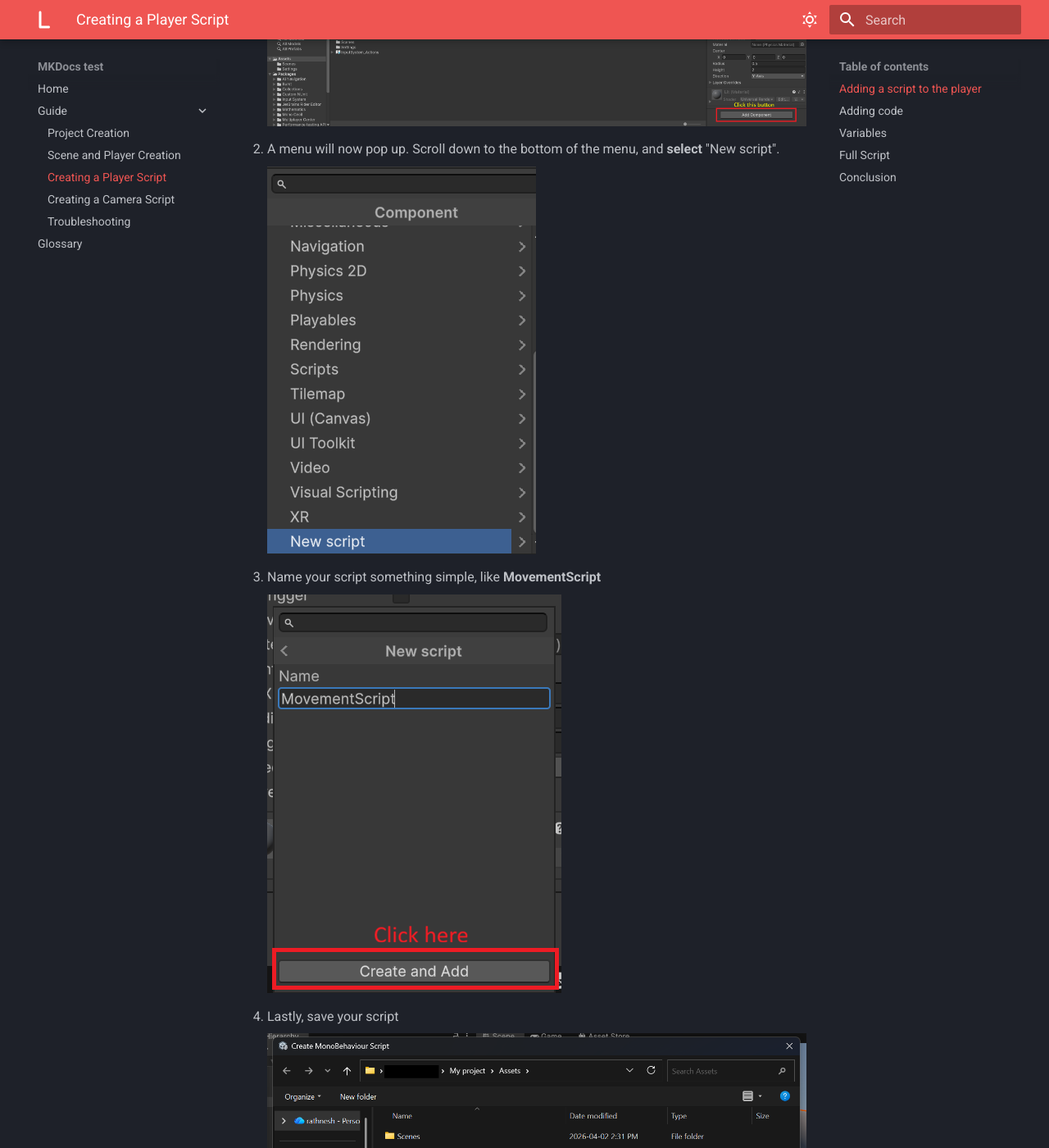
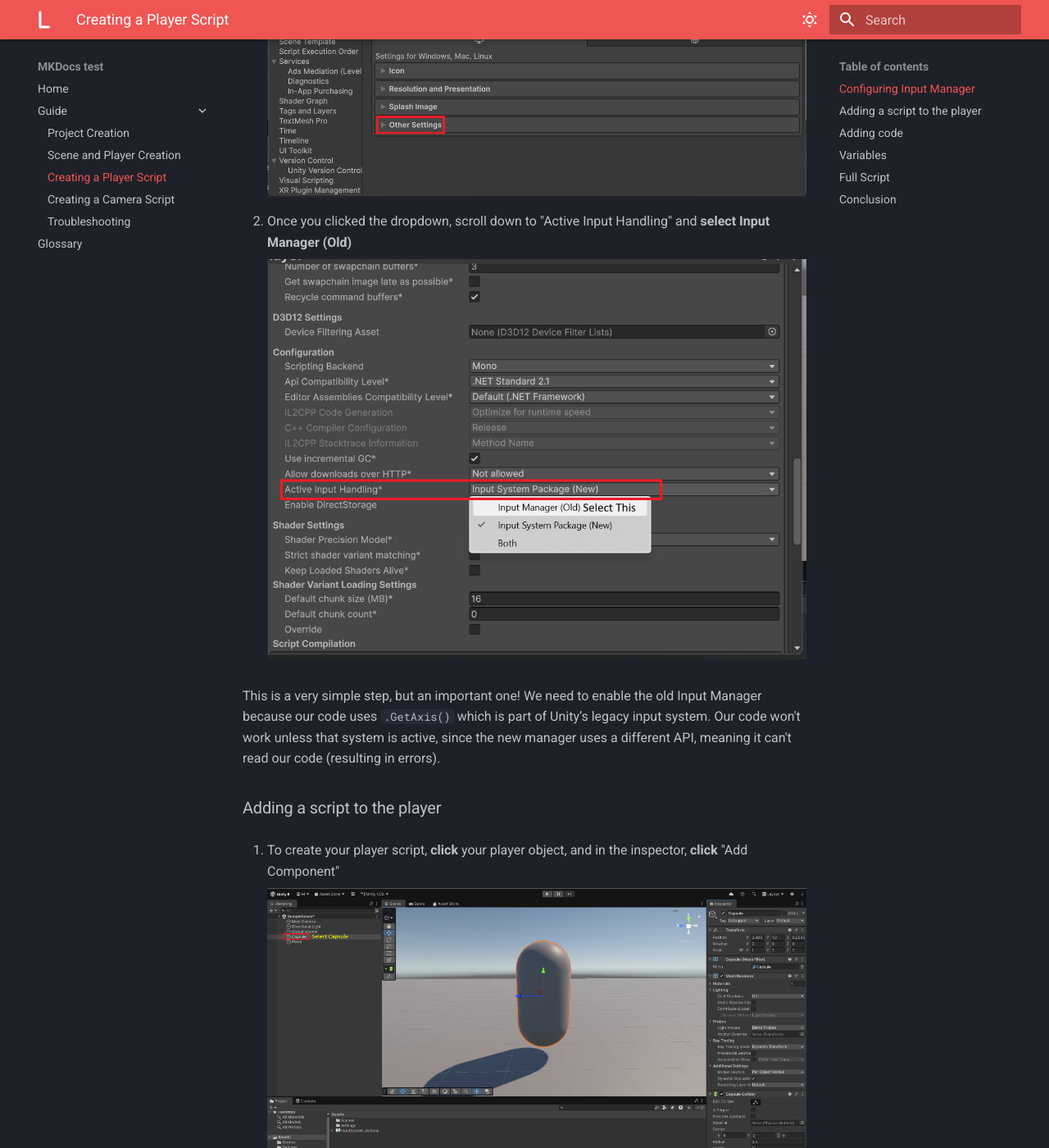
Before and after one commit to Lyra-is-confused/material-for-MKDocs-testing, an MkDocs documentation site: the page built from docs/player-script.md, in a window 1280 px wide and 1400 px high, scrolled down 659 px. Shown: the whole window at 82% size. Built offline with MkDocs 1.6.1 and Material for MkDocs 9.7.7, drawn with Linux system fonts in a browser that asks for light colours; some of the changed text lies outside the part shown.

Commit message:
added more info for my player-script.md, added a term in the glossary

````diff
--- a/docs/player-script.md
+++ b/docs/player-script.md
@@ -1,5 +1,19 @@
 # Creating a Player Script
 Now that we have created a player model, its time for scripting! In this part of the guide, we'll introduce you to programming in C# by writing a simple movement script. Scripting in unity may seem confusing at first, but we will go step-by-step and explain what each codeblock does to simplify thing as much as possible.
+
+### Configuring Input Manager
+
+For this code to work, you **must** be using Unity's old input system! Lets do that first.
+
+1. go to **Edit > Project Settings > Player.** Once you are here, click the "other settings" dropdown.
+
+    ![Player Settings](assets/Screenshot%20(57).png "Player Settings")
+
+2. Once you clicked the dropdown, scroll down to "Active Input Handling" and **select Input Manager (Old)**
+
+    ![Player Settings](assets/Screenshot%20(58).png "Player Settings")
+
+This is a very simple step, but an important one! We need to enable the old Input Manager because our code uses `.GetAxis()` which is part of Unity’s legacy input system. Our code won't work unless that system is active, since the new manager uses a different API, meaning it can't read our code (resulting in errors).
 
 ### Adding a script to the player
 
@@ -23,6 +37,7 @@ Now that we have created a player model, its time for scripting! In this part of
 
     just save your script in this location
 
+
 ### Adding code
 
 This script will provide a basic first-person player movement using Unity's `CharacterController` component. First, you will want to open your **.cs** file in an IDE such as VSCode.
@@ -34,6 +49,8 @@ Features:
 - Jumping
 - Gravity
 - Ground detection
+
+
 
 ## Variables
 ```csharp
````
Also changed, not shown: docs/glossary.md (+1 -0 lines), docs/assets/Screenshot (57).png (added), docs/assets/Screenshot (58).png (added).
